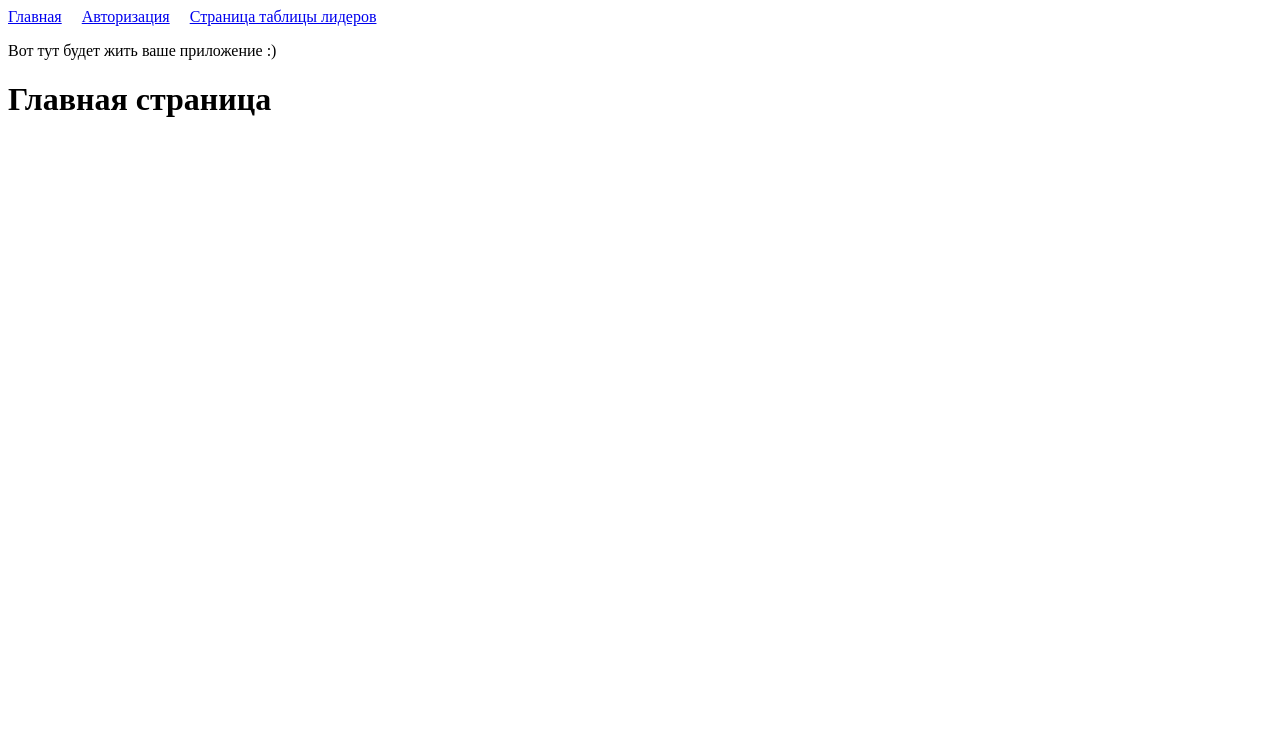
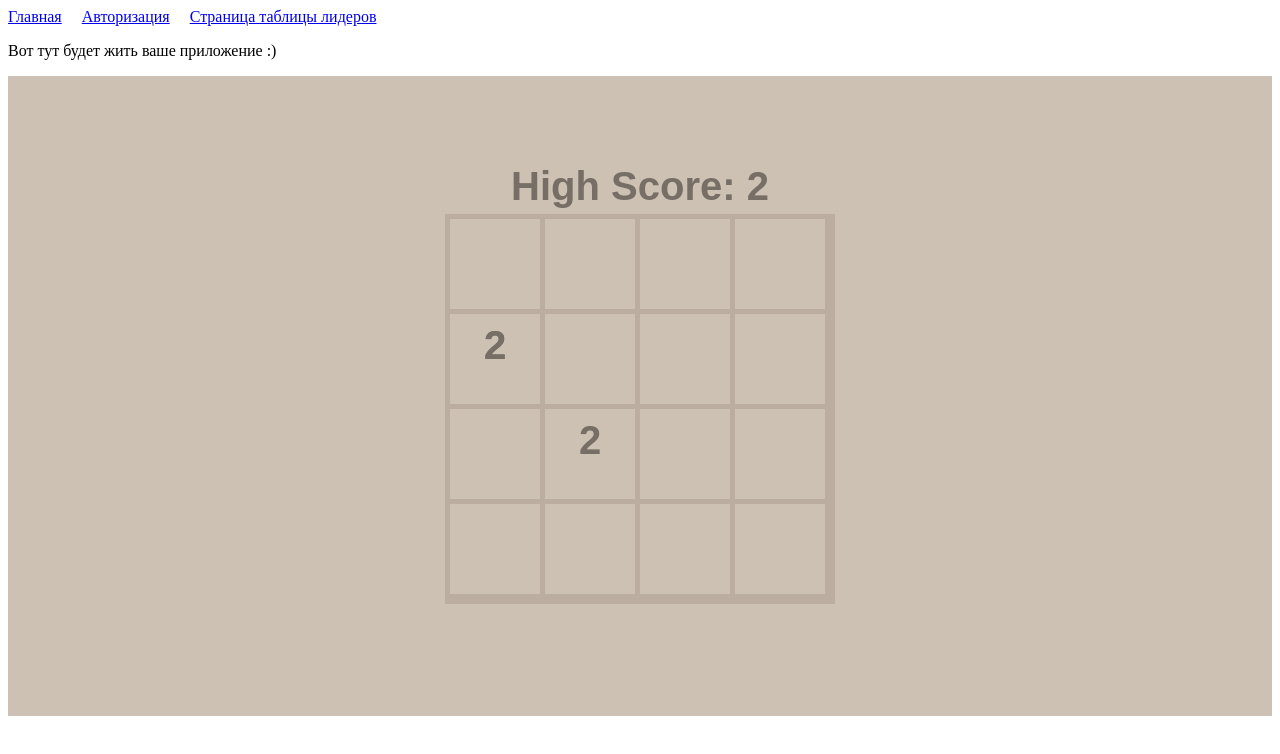
Before and after one commit to harlequin-plus/dreamteam_mf05, a React (Vite) app in the folder packages/client/: page / in a window 1280 px wide. Shown: the top 754 px of the page. Built offline with nearby package versions, Linux system fonts and the light colour scheme.

Commit message:
main game page added

```diff
--- a/packages/client/src/pages/IndexPage.tsx
+++ b/packages/client/src/pages/IndexPage.tsx
@@ -1,8 +1,10 @@
+import GameBoard from '../components/GameBoard/GameBoard'
+
 function IndexPage() {
   return (
-    <div>
-      <h1>Главная страница</h1>
-    </div>
+    <>
+      <GameBoard />
+    </>
   )
 }
 
```
